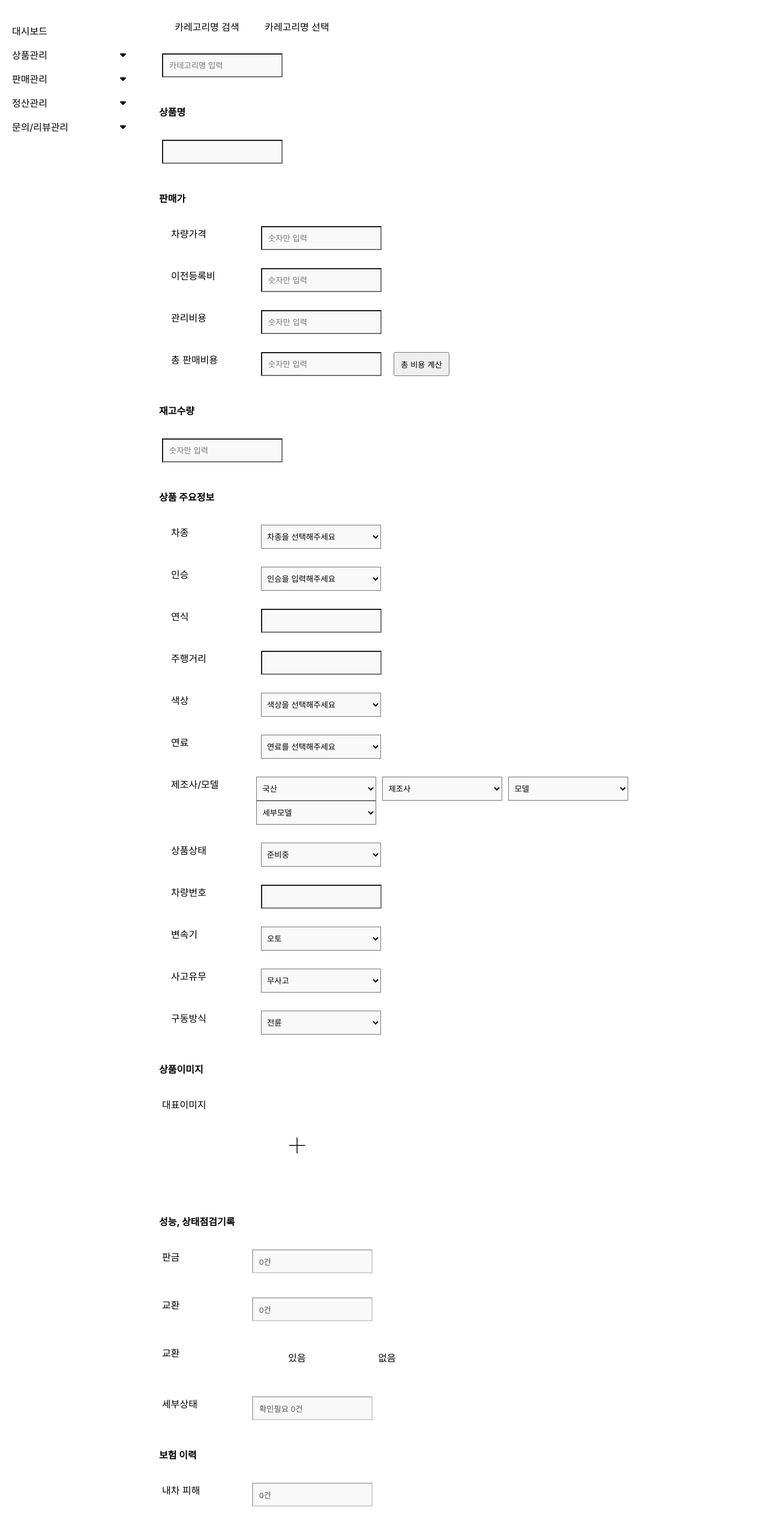
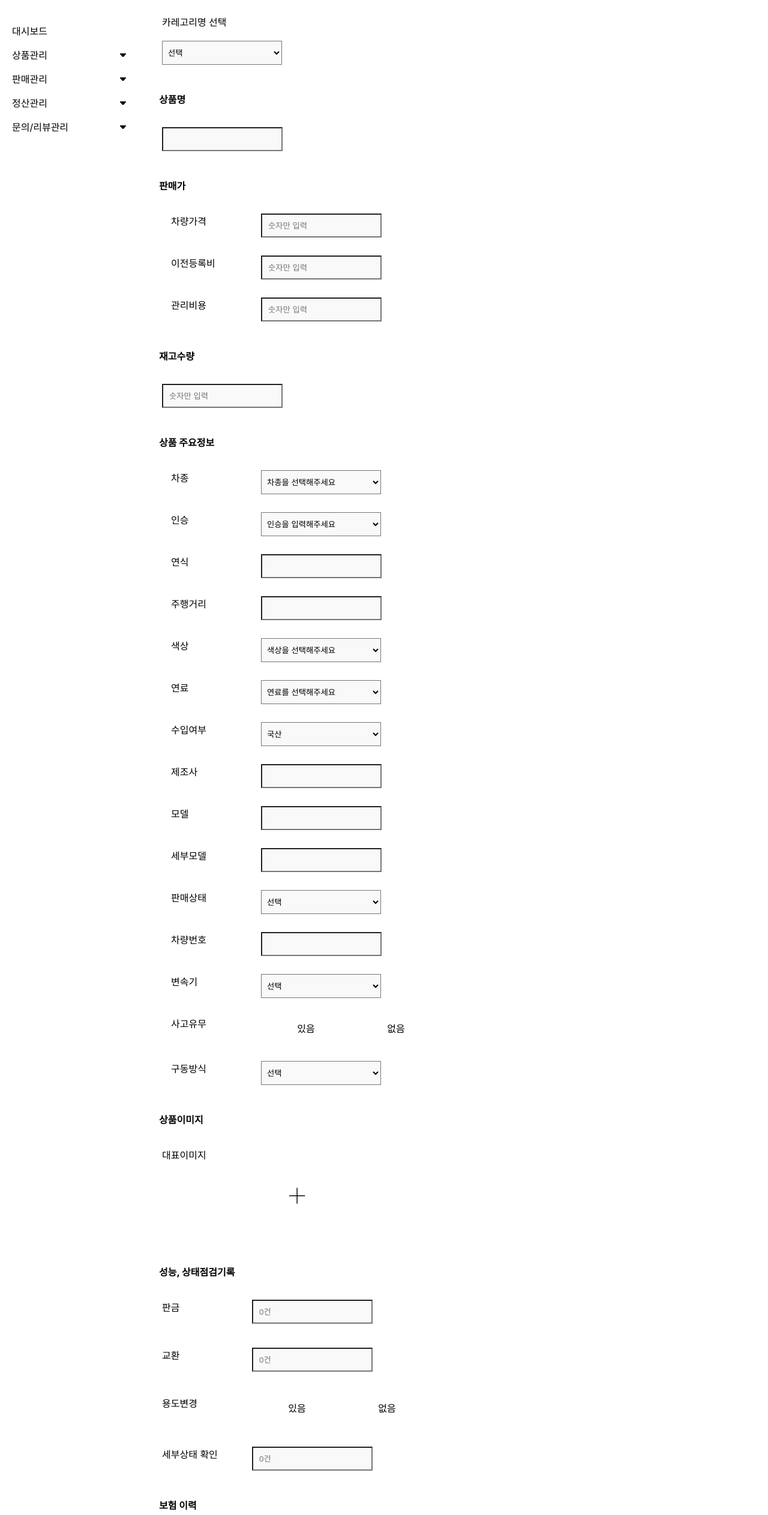
Before and after one commit to JeongbinYoon/admin, a React (Create React App) app: page /product/create in a window 1280 px wide. Shown: the part 160-2686 px from the top of the page at 60% size. Built offline with nearby package versions, Linux system fonts and the light colour scheme.

Commit message:
Modify field

```diff
--- a/src/components/productCreate/productCreate.jsx
+++ b/src/components/productCreate/productCreate.jsx
@@ -19,16 +19,20 @@ const ProductCreate = (props) => {
         <div className={styles.container_title}>카테고리</div>
         <div className={styles.container_body}>
           <div
-            onClick={categoryBtnClick}
-            className={styles.category_btns}
-            style={{ border: "none" }}
+            className={styles.catetory_select}
+            style={{ borderBottom: "none" }}
           >
-            <div className={`${styles["catetory_search"]} ${styles["active"]}`}>
-              카레고리명 검색
-            </div>
-            <div className={styles.catetory_select}>카레고리명 선택</div>
+            카레고리명 선택
           </div>
-          <input type="text" placeholder="카테고리명 입력" />
+          <select>
+            <option value="">선택</option>
+            <option value="차량검색">차량검색</option>
+            <option value="리스차량">리스차량</option>
+            <option value="테마기획전">테마기획전</option>
+            <option value="위클릭특가">위클릭특가</option>
+            <option value="중고차렌트">중고차렌트</option>
+            <option value="신차렌트">신차렌트</option>
+          </select>
         </div>
       </div>
 
@@ -62,13 +66,6 @@ const ProductCreate = (props) => {
               <input type="number" placeholder="숫자만 입력" />
             </div>
           </div>
-          <div>
-            <div className={styles.body_title}>총 판매비용</div>
-            <div>
-              <input type="number" placeholder="숫자만 입력" />
-            </div>
-            <button className={styles.calcBtn}>총 비용 계산</button>
-          </div>
         </div>
       </div>
 
@@ -89,6 +86,18 @@ const ProductCreate = (props) => {
             <div>
               <select>
                 <option value="">차종을 선택해주세요</option>
+                <option value="경차">경차</option>
+                <option value="소형차">소형차</option>
+                <option value="준중형차">준중형차</option>
+                <option value="중형차">중형차</option>
+                <option value="대형차">대형차</option>
+                <option value="스포츠카">스포츠카</option>
+                <option value="SUV">SUV</option>
+                <option value="RV">RV</option>
+                <option value="경승합차">경승합차</option>
+                <option value="승합차">승합차</option>
+                <option value="화물차">화물차</option>
+                <option value="버스">버스</option>
               </select>
             </div>
           </div>
@@ -98,6 +107,12 @@ const ProductCreate = (props) => {
             <div>
               <select>
                 <option value="">인승을 입력해주세요</option>
+                <option value="4">4인승</option>
+                <option value="5">5인승</option>
+                <option value="7">7인승</option>
+                <option value="9">9인승</option>
+                <option value="11">11인승</option>
+                <option value="15">15인승</option>
               </select>
             </div>
           </div>
@@ -121,6 +136,12 @@ const ProductCreate = (props) => {
             <div>
               <select>
                 <option value="">색상을 선택해주세요</option>
+                <option value="흰색">흰색</option>
+                <option value="진주색">진주색</option>
+                <option value="검정색">검정색</option>
+                <option value="쥐색">쥐색</option>
+                <option value="은색">은색</option>
+                <option value="빨간색">빨간색</option>
               </select>
             </div>
           </div>
@@ -130,33 +151,54 @@ const ProductCreate = (props) => {
             <div>
               <select>
                 <option value="">연료를 선택해주세요</option>
+                <option value="가솔린">가솔린</option>
+                <option value="디젤">디젤</option>
+                <option value="전기">전기</option>
+                <option value="수소전기">수소전기</option>
+                <option value="CNG">CNG</option>
               </select>
             </div>
           </div>
 
           <div>
-            <div className={styles.body_title}>제조사/모델</div>
+            <div className={styles.body_title}>수입여부</div>
             <div>
               <select>
                 <option value="">국산</option>
-              </select>
-              <select>
-                <option value="">제조사</option>
-              </select>
-              <select>
-                <option value="">모델</option>
-              </select>
-              <select>
-                <option value="">세부모델</option>
+                <option value="">수입</option>
               </select>
             </div>
           </div>
 
           <div>
-            <div className={styles.body_title}>상품상태</div>
+            <div className={styles.body_title}>제조사</div>
+            <div>
+              <input type="text" />
+            </div>
+          </div>
+
+          <div>
+            <div className={styles.body_title}>모델</div>
+            <div>
+              <input type="text" />
+            </div>
+          </div>
+
+          <div>
+            <div className={styles.body_title}>세부모델</div>
+            <div>
+              <input type="text" />
+            </div>
+          </div>
+
+          <div>
+            <div className={styles.body_title}>판매상태</div>
             <div>
               <select>
-                <option value="">준비중</option>
+                <option value="">선택</option>
+                <option value="READY">준비중</option>
+                <option value="ON">판매중</option>
+                <option value="STOP">판매종료</option>
               </select>
             </div>
           </div>
@@ -172,7 +214,11 @@ const ProductCreate = (props) => {
             <div className={styles.body_title}>변속기</div>
             <div>
               <select>
-                <option value="">오토</option>
+                <option value="">선택</option>
+                <option value="오토">오토</option>
+                <option value="수동">수동</option>
+                <option value="세미오토">세미오토</option>
+                <option value="CVT">CVT</option>
               </select>
             </div>
           </div>
@@ -180,9 +226,14 @@ const ProductCreate = (props) => {
           <div>
             <div className={styles.body_title}>사고유무</div>
             <div>
-              <select>
-                <option value="">무사고</option>
-              </select>
+              <div onClick={categoryBtnClick} className={styles.category_btns}>
+                <div className={styles.catetory_select}>있음</div>
+                <div
+                  className={`${styles["catetory_search"]} ${styles["active"]}`}
+                >
+                  없음
+                </div>
+              </div>
             </div>
           </div>
 
@@ -190,8 +241,10 @@ const ProductCreate = (props) => {
             <div className={styles.body_title}>구동방식</div>
             <div>
               <select>
-                <option value="">전륜</option>
-                <option value="">후륜</option>
+                <option value="">선택</option>
+                <option value="전륜">전륜</option>
+                <option value="후륜">후륜</option>
+                <option value="4륜">4륜</option>
               </select>
             </div>
           </div>
@@ -221,17 +274,17 @@ const ProductCreate = (props) => {
           <div>
             <div className={styles.body_title}>판금</div>
             <div>
-              <input type="text" value={`${0}건`} disabled />
+              <input type="number" placeholder={"0건"} />
             </div>
           </div>
           <div>
             <div className={styles.body_title}>교환</div>
             <div>
-              <input type="text" value={`${0}건`} disabled />
+              <input type="number" placeholder={"0건"} />
             </div>
           </div>
           <div>
-            <div className={styles.body_title}>교환</div>
+            <div className={styles.body_title}>용도변경</div>
             <div>
               <div onClick={categoryBtnClick} className={styles.category_btns}>
                 <div className={styles.catetory_select}>있음</div>
@@ -244,9 +297,9 @@ const ProductCreate = (props) => {
             </div>
           </div>
           <div>
-            <div className={styles.body_title}>세부상태</div>
+            <div className={styles.body_title}>세부상태 확인</div>
             <div>
-              <input type="text" value={`확인필요 ${0}건`} disabled />
+              <input type="number" placeholder={"0건"} />
             </div>
           </div>
         </div>
@@ -259,13 +312,13 @@ const ProductCreate = (props) => {
           <div>
             <div className={styles.body_title}>내차 피해</div>
             <div>
-              <input type="text" value={`${0}건`} disabled />
+              <input type="text" placeholder={"0건"} />
             </div>
           </div>
           <div>
             <div className={styles.body_title}>상대차 피해</div>
             <div>
-              <input type="text" value={`${0}건`} disabled />
+              <input type="text" placeholder={"0건"} />
             </div>
           </div>
           <div>
@@ -284,9 +337,13 @@ const ProductCreate = (props) => {
           </div>
           <div>
             <div className={styles.body_title}>특수사고이력</div>
-            <div>
-              <input type="text" value={`전손 ${0}`} disabled />
-              <input type="text" value={`도난 ${0}`} disabled />
+            <div onClick={categoryBtnClick} className={styles.category_btns}>
+              <div className={styles.catetory_select}>있음</div>
+              <div
+                className={`${styles["catetory_search"]} ${styles["active"]}`}
+              >
+                없음
+              </div>
             </div>
           </div>
         </div>
@@ -297,24 +354,16 @@ const ProductCreate = (props) => {
         <div className={styles.container_title}>차량평가사</div>
         <div className={styles.container_body}>
           <div>
+            <div className={styles.body_title}>사번</div>
             <div>
-              <div onClick={categoryBtnClick} className={styles.category_btns}>
-                <div
-                  className={`${styles["catetory_search"]} ${styles["active"]}`}
-                >
-                  차량평가사 검색
-                </div>
-                <div className={styles.catetory_select}>차량평가사 선택</div>
-              </div>
-            </div>
-          </div>
-          <div>
-            <div>
-              <input type="text" placeholder="차량평가사 입력" />
+              <input type="text" placeholder={"0건"} />
             </div>
           </div>
         </div>
       </div>
+
+      {/* 등록하기 */}
+      <button className={styles.submitBtn}>등록하기</button>
     </div>
   );
 };
--- a/src/components/productCreate/productCreate.module.css
+++ b/src/components/productCreate/productCreate.module.css
@@ -129,3 +129,15 @@
   border: 1px solid line-grey;
   border-radius: 4px;
 }
+
+/* 등록하기 */
+.submitBtn {
+  display: block;
+  width: 150px;
+  height: 50px;
+  margin: 0 auto;
+  margin-top: 30px;
+  border: none;
+  background-color: color-point;
+  color: color-white;
+}
```
